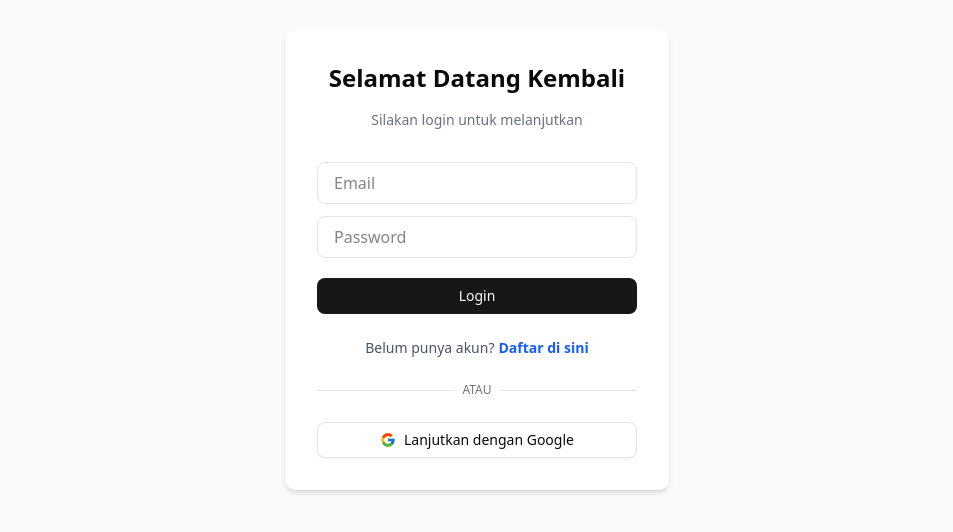
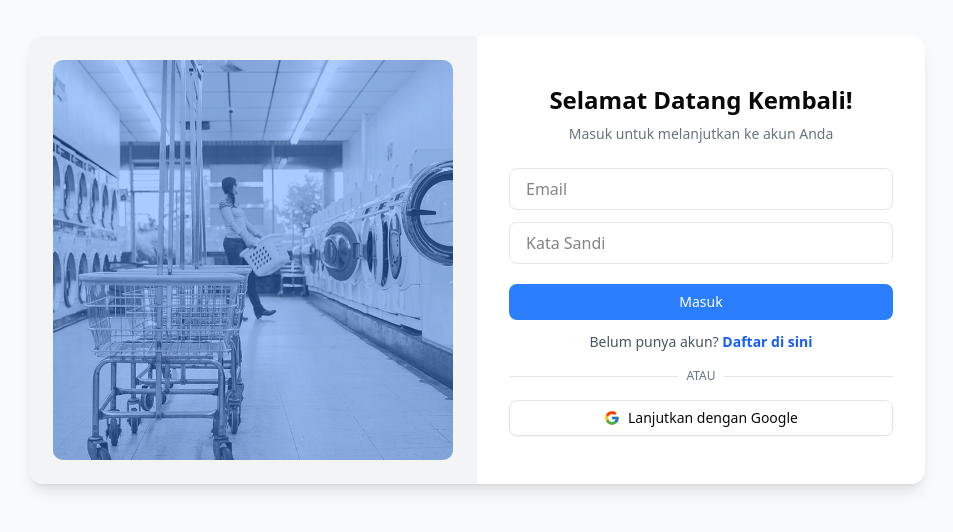
Before and after one commit to fae-ld/yet-another-tubes-impal, a Next.js app: page / in a window 1280 px wide. Shown: the part 140-672 px from the top of the page, without its empty margins (163-1116 px from the left). Built offline with nearby package versions, Linux system fonts and the light colour scheme; no server answers.

Commit message:
adapt login/register UI based on Figma

```diff
--- a/src/components/LoginForm.jsx
+++ b/src/components/LoginForm.jsx
@@ -1,9 +1,9 @@
 'use client'
 
 import { useState } from 'react'
-import { supabase } from '../lib/supabase'
-import { Button } from "@/components/ui/button"
-import { FcGoogle } from "react-icons/fc"
+import { supabase } from '@/lib/supabase'
+import { Button } from '@/components/ui/button'
+import { FcGoogle } from 'react-icons/fc'
 
 export default function LoginForm() {
   const [isLoginForm, setIsLoginForm] = useState(true)
@@ -11,48 +11,6 @@ export default function LoginForm() {
   const [password, setPassword] = useState('')
   const [fullName, setFullName] = useState('')
   const [confirmPassword, setConfirmPassword] = useState('')
-
-  // --- login / signup handler ---
-  const handleAuthAction = async (e) => {
-    e.preventDefault()
-
-    if (isLoginForm) {
-      try {
-        const { error } = await supabase.auth.signInWithPassword({ email, password })
-        if (error) throw error
-      } catch (error) {
-        alert(error.message)
-      }
-    } else {
-      if (fullName.trim() === '') return alert('Nama lengkap tidak boleh kosong.')
-      if (password !== confirmPassword) return alert('Password tidak cocok.')
-
-      try {
-        const { data, error } = await supabase.auth.signUp({
-          email,
-          password,
-          options: { data: { full_name: fullName } },
-        })
-        if (error) throw error
-
-        alert('Registrasi berhasil! Silakan cek email Anda untuk verifikasi.')
-      } catch (error) {
-        alert(error.message)
-      }
-    }
-  }
-
-  const loginWithGoogle = async () => {
-    try {
-      const { error } = await supabase.auth.signInWithOAuth({
-        provider: 'google',
-        options: { redirectTo: window.location.origin },
-      })
-      if (error) throw error
-    } catch (error) {
-      alert('Login Google gagal: ' + error.message)
-    }
-  }
 
   const toggleFormMode = () => {
     setIsLoginForm(!isLoginForm)
@@ -62,25 +20,82 @@ export default function LoginForm() {
     setConfirmPassword('')
   }
 
-  // --- UI ---
-  return (
-    <div className="w-full max-w-sm flex flex-col items-center gap-4 p-8 bg-white shadow-md rounded-lg">
-      <h1 className="text-2xl font-bold text-center">
-        {isLoginForm ? 'Selamat Datang Kembali' : 'Buat Akun Baru'}
-      </h1>
-      <p className="text-sm text-gray-500 text-center">
-        {isLoginForm ? 'Silakan login untuk melanjutkan' : 'Isi form di bawah untuk mendaftar'}
+  const handleAuthAction = async (e) => {
+    e.preventDefault()
+    if (isLoginForm) {
+      // LOGIN
+      const { error } = await supabase.auth.signInWithPassword({ email, password })
+      if (error) alert(error.message)
+    } else {
+      // REGISTER
+      if (password !== confirmPassword) return alert('Passwords do not match.')
+      if (!fullName.trim()) return alert('Full name cannot be empty.')
+
+      const { data, error } = await supabase.auth.signUp({
+        email,
+        password,
+        options: { data: { full_name: fullName } },
+      })
+
+      if (error) return alert(error.message)
+      alert('Registration successful! Please check your email to verify.')
+    }
+  }
+
+  const loginWithGoogle = async () => {
+    const { error } = await supabase.auth.signInWithOAuth({
+      provider: 'google',
+      options: { redirectTo: window.location.origin },
+    })
+    if (error) alert('Google login failed: ' + error.message)
+  }
+
+  const isLogin = isLoginForm
+
+ return (
+  <div
+    className={`flex flex-col md:flex-row w-full max-w-4xl bg-white rounded-xl shadow-lg overflow-hidden transition-all`}
+  >
+    {/* Sisi Gambar */}
+    <div
+      className={`hidden md:flex md:w-1/2 items-center justify-center bg-gray-100 p-6 ${
+        isLogin ? 'order-1' : 'order-2'
+      }`}
+    >
+      <div className="relative w-full h-[400px]">
+        <img
+          src="images/Pexels Photo by Mike Cho.jpg"
+          alt="Laundry"
+          className="object-cover w-full h-full rounded-lg"
+        />
+        {/* Overlay transparan biru */}
+        <div className="absolute inset-0 bg-blue-500/40 rounded-lg" />
+      </div>
+    </div>
+
+    {/* Sisi Form */}
+    <div
+      className={`flex flex-col justify-center w-full md:w-1/2 p-8 ${
+        isLogin ? 'order-2' : 'order-1'
+      }`}
+    >
+      <h2 className="text-2xl font-bold text-center mb-2">
+        {isLogin ? 'Selamat Datang Kembali!' : 'Buat Akun Baru'}
+      </h2>
+      <p className="text-sm text-gray-500 text-center mb-6">
+        {isLogin
+          ? 'Masuk untuk melanjutkan ke akun Anda'
+          : 'Isi data di bawah untuk mendaftar'}
       </p>
 
-      <form onSubmit={handleAuthAction} className="w-full flex flex-col gap-3 mt-4">
-        {!isLoginForm && (
+      <form onSubmit={handleAuthAction} className="flex flex-col gap-3">
+        {!isLogin && (
           <input
             type="text"
             placeholder="Nama Lengkap"
             value={fullName}
             onChange={(e) => setFullName(e.target.value)}
-            required
-            className="px-4 py-2 border rounded-md focus:outline-none focus:ring-2 focus:ring-blue-500"
+            className="px-4 py-2 border rounded-md focus:ring-2 focus:ring-blue-500 outline-none"
           />
         )}
         <input
@@ -89,58 +104,62 @@ export default function LoginForm() {
           value={email}
           onChange={(e) => setEmail(e.target.value)}
           required
-          className="px-4 py-2 border rounded-md focus:outline-none focus:ring-2 focus:ring-blue-500"
+          className="px-4 py-2 border rounded-md focus:ring-2 focus:ring-blue-500 outline-none"
         />
         <input
           type="password"
-          placeholder="Password"
+          placeholder="Kata Sandi"
           value={password}
           onChange={(e) => setPassword(e.target.value)}
           required
-          className="px-4 py-2 border rounded-md focus:outline-none focus:ring-2 focus:ring-blue-500"
+          className="px-4 py-2 border rounded-md focus:ring-2 focus:ring-blue-500 outline-none"
         />
-        {!isLoginForm && (
+        {!isLogin && (
           <input
             type="password"
-            placeholder="Konfirmasi Password"
+            placeholder="Konfirmasi Kata Sandi"
             value={confirmPassword}
             onChange={(e) => setConfirmPassword(e.target.value)}
             required
-            className="px-4 py-2 border rounded-md focus:outline-none focus:ring-2 focus:ring-blue-500"
+            className="px-4 py-2 border rounded-md focus:ring-2 focus:ring-blue-500 outline-none"
           />
         )}
-        <Button type="submit" className="w-full mt-2">
-          {isLoginForm ? 'Login' : 'Daftar'}
+        <Button
+          type="submit"
+          className="mt-2 w-full bg-blue-500 hover:bg-blue-600 text-white transition-colors"
+        >
+          {isLogin ? 'Masuk' : 'Daftar'}
         </Button>
       </form>
 
-      <p className="text-sm text-center text-gray-600 mt-2">
-        {isLoginForm ? "Belum punya akun?" : "Sudah punya akun?"}
+      <p className="text-sm text-center text-gray-600 mt-3">
+        {isLogin ? 'Belum punya akun?' : 'Sudah punya akun?'}{' '}
         <button
           onClick={toggleFormMode}
-          className="font-semibold text-blue-600 hover:underline ml-1"
+          className="font-semibold text-blue-600 hover:underline"
         >
-          {isLoginForm ? 'Daftar di sini' : 'Login di sini'}
+          {isLogin ? 'Daftar di sini' : 'Masuk di sini'}
         </button>
       </p>
 
-      <div className="relative w-full my-2">
+      <div className="relative my-4">
         <div className="absolute inset-0 flex items-center">
-          <span className="w-full border-t"></span>
+          <span className="w-full border-t" />
         </div>
         <div className="relative flex justify-center text-xs uppercase">
-          <span className="bg-white px-2 text-muted-foreground">Atau</span>
+          <span className="bg-white px-2 text-gray-500">Atau</span>
         </div>
       </div>
 
       <Button
         variant="outline"
-        className="w-full flex items-center gap-2"
+        className="w-full flex items-center justify-center gap-2"
         onClick={loginWithGoogle}
       >
         <FcGoogle className="text-xl" />
         Lanjutkan dengan Google
       </Button>
     </div>
-  )
+  </div>
+)
 }
```
Also changed, not shown: public/images/Pexels Photo by Mike Cho.jpg (added).
